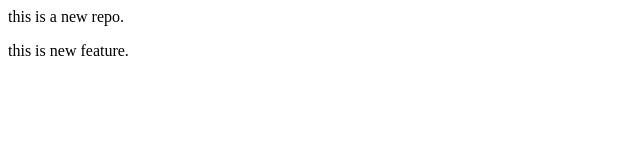
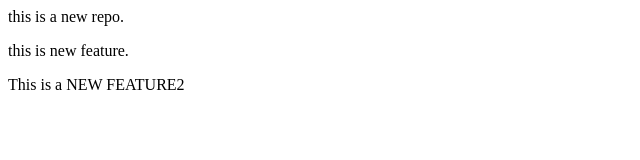
Before and after one commit to fatimaatasmiya/localrepo, a plain HTML site: page index.html in a window 1280 px wide. Shown: the whole page, without its empty margins (0-640 px from the left). Drawn offline with Linux system fonts and the light colour scheme.

Commit message:
add more feature

```diff
--- a/index.html
+++ b/index.html
@@ -1,2 +1,3 @@
 <p>this is a new repo.</p>
 <p>this is new feature.</p>
+<p>This is a NEW FEATURE2</p>
```
